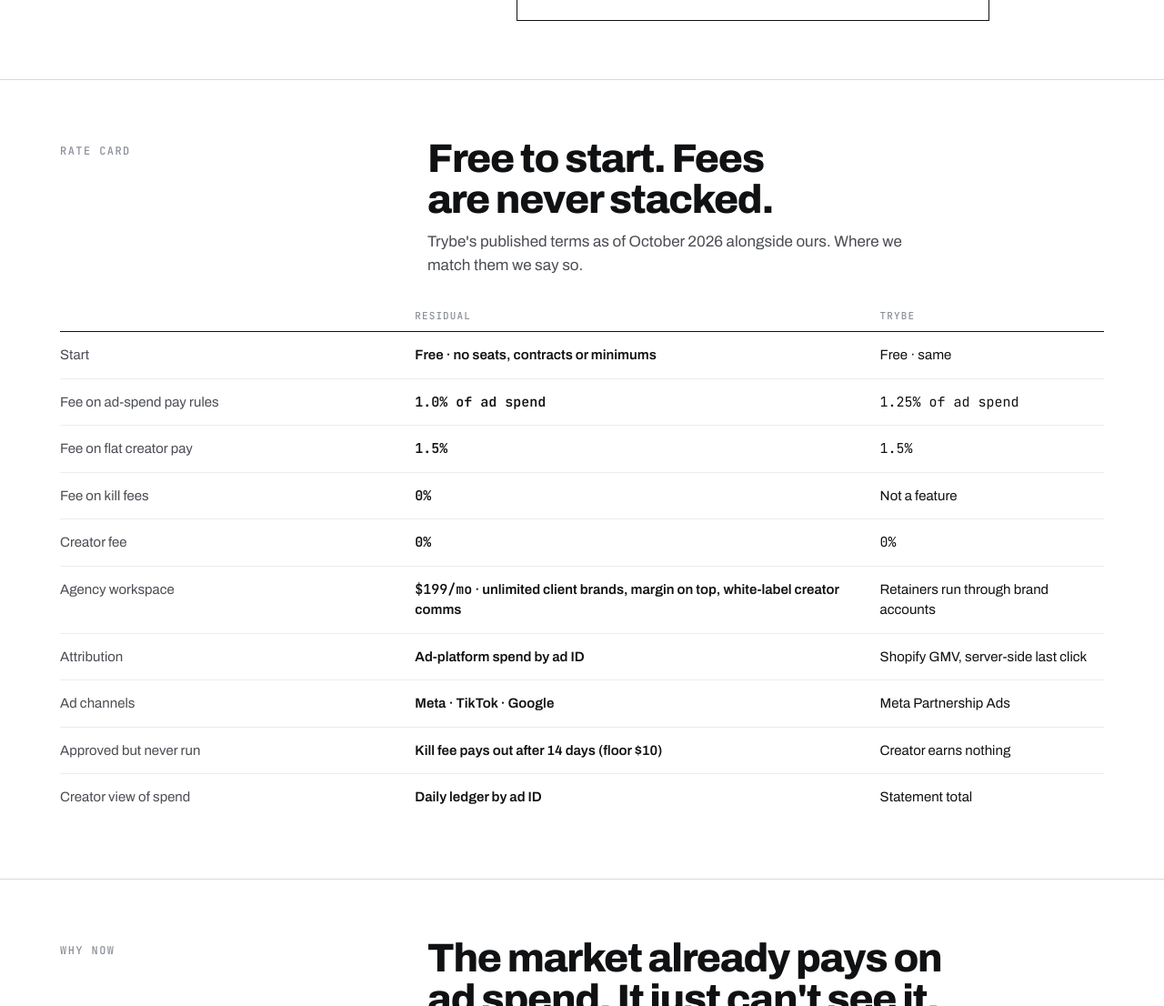
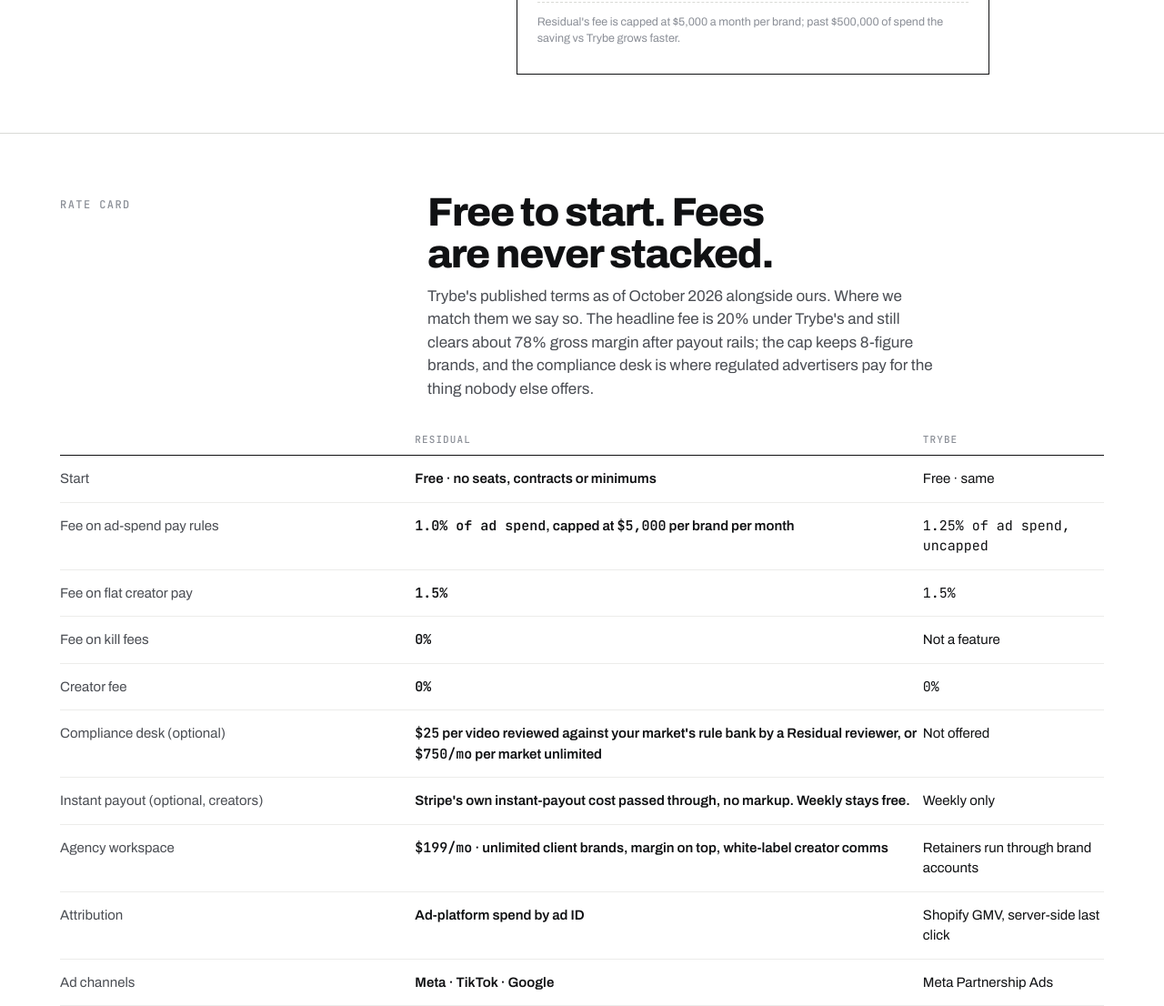
Before and after one commit to ericmakes/residual, a website: page landing/index.html in a window 1280 px wide. Shown: the part 3401-4507 px from the top of the page at 91% size. Drawn offline with Linux system fonts and the light colour scheme.

Commit message:
pricing: landing build

```diff
--- a/landing/index.html
+++ b/landing/index.html
@@ -284,7 +284,7 @@
   </div>
   <div class="rec">
     <div>
-      <label>Monthly ad spend through creator videos<output id="oSpend">$50,000</output><input type="range" id="spend" min="5000" max="500000" step="5000" value="50000"></label>
+      <label>Monthly ad spend through creator videos<output id="oSpend">$50,000</output><input type="range" id="spend" min="5000" max="1000000" step="5000" value="50000"></label>
       <label>Creator share of ad spend<output id="oRate">10%</output><input type="range" id="rate" min="5" max="25" step="1" value="10"></label>
     </div>
     <div class="receipt">
@@ -293,6 +293,7 @@
       <div class="row acc"><span>Residual fee · 1.0% of spend</span><b id="oUs">$500</b></div>
       <div class="row"><span>Trybe fee · 1.25% of spend</span><b id="oThem">$625</b></div>
       <div class="row tot"><span>Kept vs Trybe, per month</span><b id="oDiff">$125</b></div>
+      <div class="row" style="border:0;padding-top:12px"><span style="font-size:12.5px;color:var(--ink-3)">Residual's fee is capped at $5,000 a month per brand; past $500,000 of spend the saving vs Trybe grows faster.</span></div>
     </div>
   </div>
 </div></section>
@@ -300,16 +301,18 @@
 <section id="pricing"><div class="wrap">
   <div class="sechead">
     <div class="k">Rate card</div>
-    <div><h2>Free to start. Fees are never stacked.</h2><p>Trybe's published terms as of October 2026 alongside ours. Where we match them we say so.</p></div>
+    <div><h2>Free to start. Fees are never stacked.</h2><p>Trybe's published terms as of October 2026 alongside ours. Where we match them we say so. The headline fee is 20% under Trybe's and still clears about 78% gross margin after payout rails; the cap keeps 8-figure brands, and the compliance desk is where regulated advertisers pay for the thing nobody else offers.</p></div>
   </div>
   <div class="ratewrap"><table class="rate">
     <thead><tr><th></th><th>Residual</th><th>Trybe</th></tr></thead>
     <tbody>
       <tr><td>Start</td><td class="us">Free · no seats, contracts or minimums</td><td>Free · same</td></tr>
-      <tr><td>Fee on ad-spend pay rules</td><td class="us m">1.0% of ad spend</td><td class="m">1.25% of ad spend</td></tr>
+      <tr><td>Fee on ad-spend pay rules</td><td class="us"><span class="m">1.0% of ad spend</span>, capped at <span class="m">$5,000</span> per brand per month</td><td class="m">1.25% of ad spend, uncapped</td></tr>
       <tr><td>Fee on flat creator pay</td><td class="us m">1.5%</td><td class="m">1.5%</td></tr>
       <tr><td>Fee on kill fees</td><td class="us m">0%</td><td>Not a feature</td></tr>
       <tr><td>Creator fee</td><td class="us m">0%</td><td class="m">0%</td></tr>
+      <tr><td>Compliance desk (optional)</td><td class="us"><span class="m">$25</span> per video reviewed against your market's rule bank by a Residual reviewer, or <span class="m">$750/mo</span> per market unlimited</td><td>Not offered</td></tr>
+      <tr><td>Instant payout (optional, creators)</td><td class="us">Stripe's own instant-payout cost passed through, no markup. Weekly stays free.</td><td>Weekly only</td></tr>
       <tr><td>Agency workspace</td><td class="us"><span class="m">$199/mo</span> · unlimited client brands, margin on top, white-label creator comms</td><td>Retainers run through brand accounts</td></tr>
       <tr><td>Attribution</td><td class="us">Ad-platform spend by ad ID</td><td>Shopify GMV, server-side last click</td></tr>
       <tr><td>Ad channels</td><td class="us">Meta · TikTok · Google</td><td>Meta Partnership Ads</td></tr>
@@ -375,7 +378,7 @@
 }
 setAud(AUD);
 // receipt
-function calc(){const s=+$("spend").value,r=+$("rate").value;$("oSpend").value=money(s);$("oSpend2").textContent=money(s);$("oRate").value=r+"%";$("oRate2").textContent=r+"%";$("oCreators").textContent=money(s*r/100);$("oUs").textContent=money(s*0.01);$("oThem").textContent=money(s*0.0125);$("oDiff").textContent=money(s*0.0025);}
+function calc(){const s=+$("spend").value,r=+$("rate").value;$("oSpend").value=money(s);$("oSpend2").textContent=money(s);$("oRate").value=r+"%";$("oRate2").textContent=r+"%";$("oCreators").textContent=money(s*r/100);const us=Math.min(s*0.01,5000);$("oUs").textContent=money(us);$("oThem").textContent=money(s*0.0125);$("oDiff").textContent=money(s*0.0125-us);}
 $("spend").addEventListener("input",calc);$("rate").addEventListener("input",calc);calc();
 // statement ticker: one example line every few seconds, newest first, five rows max
 const lines=[["Meta","1202…5667","remesa_v2 · CO broad"],["TikTok","1812…8899","remesa_v2 · CO Spark"],["Meta","1202…5901","remesa_v2 · CO retargeting"],["Google","2210…0412","fees_mx · Demand Gen"]];
```
